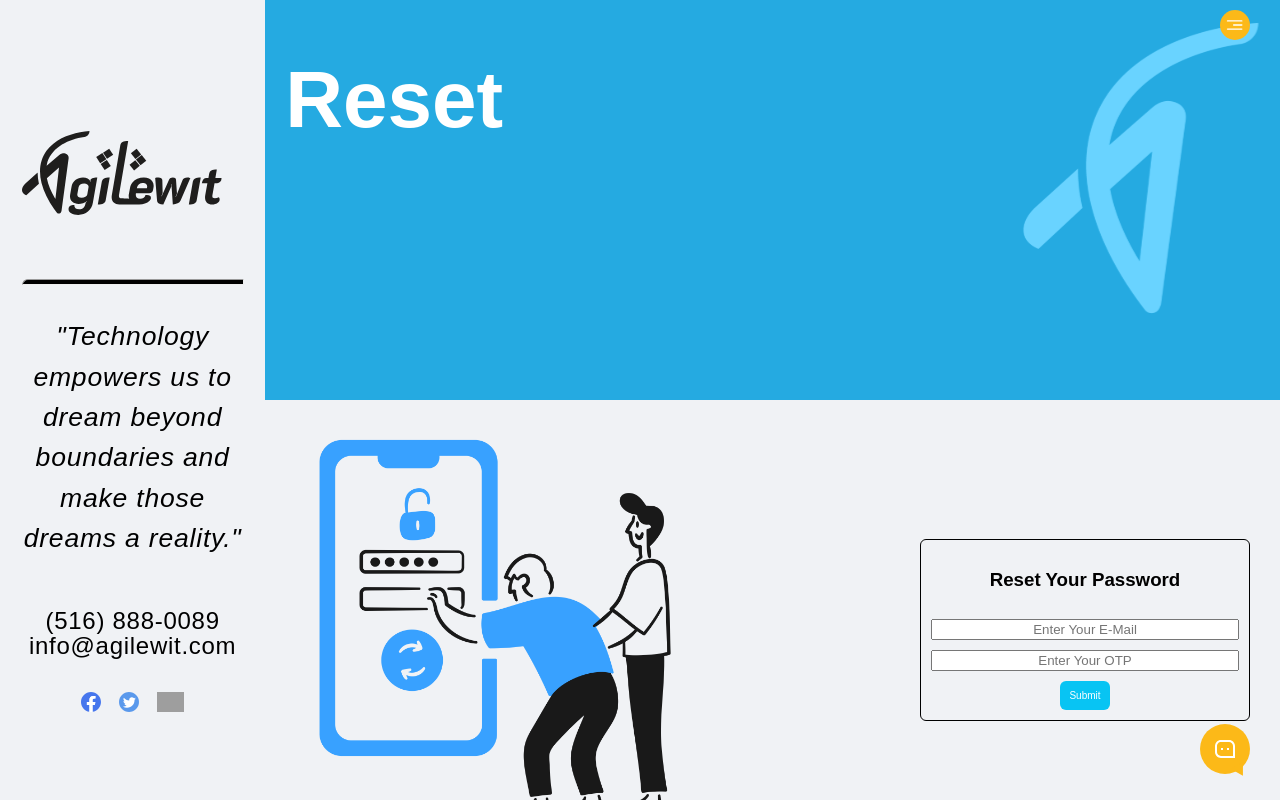
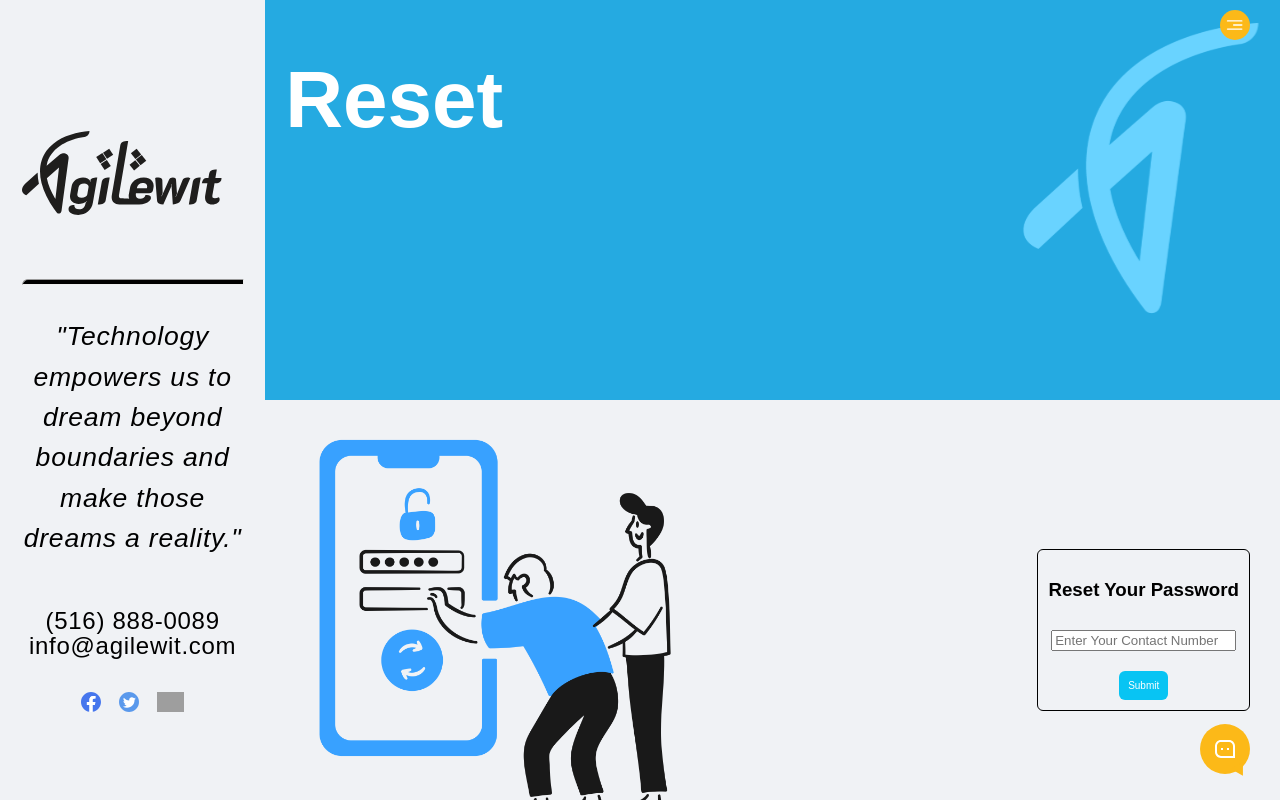
Before and after one commit to agilewitinternal/ravbs, a React (Create React App) app: page /ResetPassword in a window 1280 px wide. Built offline with nearby package versions, Linux system fonts and the light colour scheme; grey boxes are pictures that could not be loaded.

Commit message:
OTP Update

```diff
--- a/package.json
+++ b/package.json
@@ -13,6 +13,7 @@
     "@types/react-dom": "^18.2.15",
     "axios": "^1.7.2",
     "dotenv": "^16.3.1",
+    "firebase": "^10.12.4",
     "moment": "^2.30.1",
     "react": "^18.2.0",
     "react-carousel": "^4.3.0",
--- a/src/ResetPassword/ResetPassword.js
+++ b/src/ResetPassword/ResetPassword.js
@@ -1,12 +1,32 @@
+import { useState } from "react";
 import Header from "../Header/Header";
 import DesktopHeader from '../DeskTopHeader/DeskTopHeader';
 import ServiceHeaders from '../ServiceHeaders/ServiceHeaders';
 import BottomPage from '../BottomPage/BottomPage';
 import Reset from '../Assets/Reset.png';
+import { signInWithPhoneNumber, RecaptchaVerifier } from "firebase/auth";
+import auth  from '../ResetPassword/Setup';
 import './ResetPassword.css';
 
+const ResetPassword = () => {
+    const [phoneNumbers, setPhoneNumber] = useState("");
 
-const ResetPassword = () => {
+
+    const handleReset = async (e) => {
+        e.preventDefault();
+
+        try {
+            const phoneNumberWithCountryCode = `+91${phoneNumbers}`;
+            const recaptchaVerifier = new RecaptchaVerifier(auth, "recaptcha",{});
+            const confirmation = await signInWithPhoneNumber(auth, phoneNumberWithCountryCode, recaptchaVerifier);
+            console.log(confirmation)
+        } catch (error) {
+            console.error("Error sending password reset email:", error);
+            alert("Error sending password reset email. Please try again.");
+        }
+    };
+
+
     return (
         <div className='HomeTopLayer'>
             <Header />
@@ -14,28 +34,15 @@ const ResetPassword = () => {
             <div className='SubHomeSecondLayer'>
                 <ServiceHeaders ServiceHeadersInfo="Reset" />
                 <div className="Reset-TopLayer">
-            <img className='AdminLogo' src={Reset} alt="AdminLogo" />
+                    <img className='AdminLogo' src={Reset} alt="AdminLogo" />
+                    <div className="Forgot">
+                        <h3>Reset Your Password</h3>
+                        <input onChange={(e) => setPhoneNumber(e.target.value)} value={phoneNumbers} placeholder="Enter Your Contact Number" pattern="[0-9]" className="input-field" type="tel" name="mobile" maxLength="10" />
+                        <div id="recaptcha"></div>
 
-<form className="Forgot">
-    <h3>Reset Your Password</h3>
-<input
-placeholder="Enter Your E-Mail"
-type="email"
-className="Reset-Input"
-required
-/>
-<input
-className="Reset-Input"
-placeholder="Enter Your OTP"
-type="password"
-required
-/>
-<button className="Reset-Button">Submit</button>
-</form>
-
+                        <button className="Reset-Button" onClick={handleReset}>Submit</button>
+                    </div>
                 </div>
-
-
                 <BottomPage />
             </div>
         </div>
--- /dev/null
+++ b/src/ResetPassword/Setup.js
@@ -0,0 +1,16 @@
+import { initializeApp } from "firebase/app";
+import { getAuth } from "firebase/auth";
+
+const firebaseConfig = {
+    apiKey: "AIzaSyCIgz1LSfCY7LHDgDo3A71EfQvNLnI-nAA",
+    authDomain: "agilewits-authentication.firebaseapp.com",
+    projectId: "agilewits-authentication",
+    storageBucket: "agilewits-authentication.appspot.com",
+    messagingSenderId: "560881896775",
+    appId: "1:560881896775:web:38c35275f580f3f6cd9062"
+  };
+
+const firebaseApp = initializeApp(firebaseConfig);
+const auth = getAuth(firebaseApp);
+
+export default auth;
```
Also changed, not shown: 1 other file (tests, documents, lock files or other folders).
